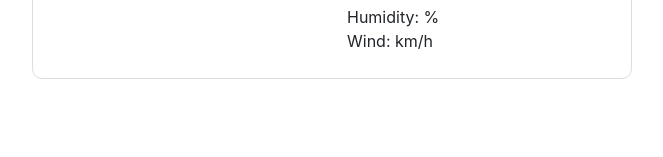
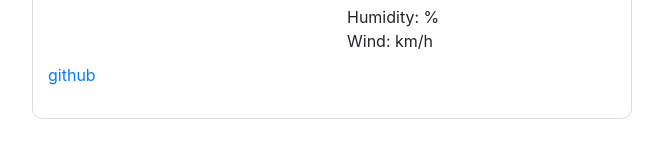
Before and after one commit to LiliyaPryadko/AppWeather, a plain HTML site: page index.html in a window 1280 px wide. Shown: the part 145-302 px from the top of the page, 308-971 px from the left. Drawn offline with nearby package versions, Linux system fonts and the light colour scheme; no server answers.

Commit message:
add link to gitHub

```diff
--- a/index.html
+++ b/index.html
@@ -71,8 +71,12 @@
             </ul>
           </div>
         </div>
+        <p>
+          <a href="https://github.com/LiliyaPryadko/AppWeather.git">github</a>
+        </p>
       </div>
     </div>
+
     <script src="src/index.js"></script>
   </body>
 </html>
```
